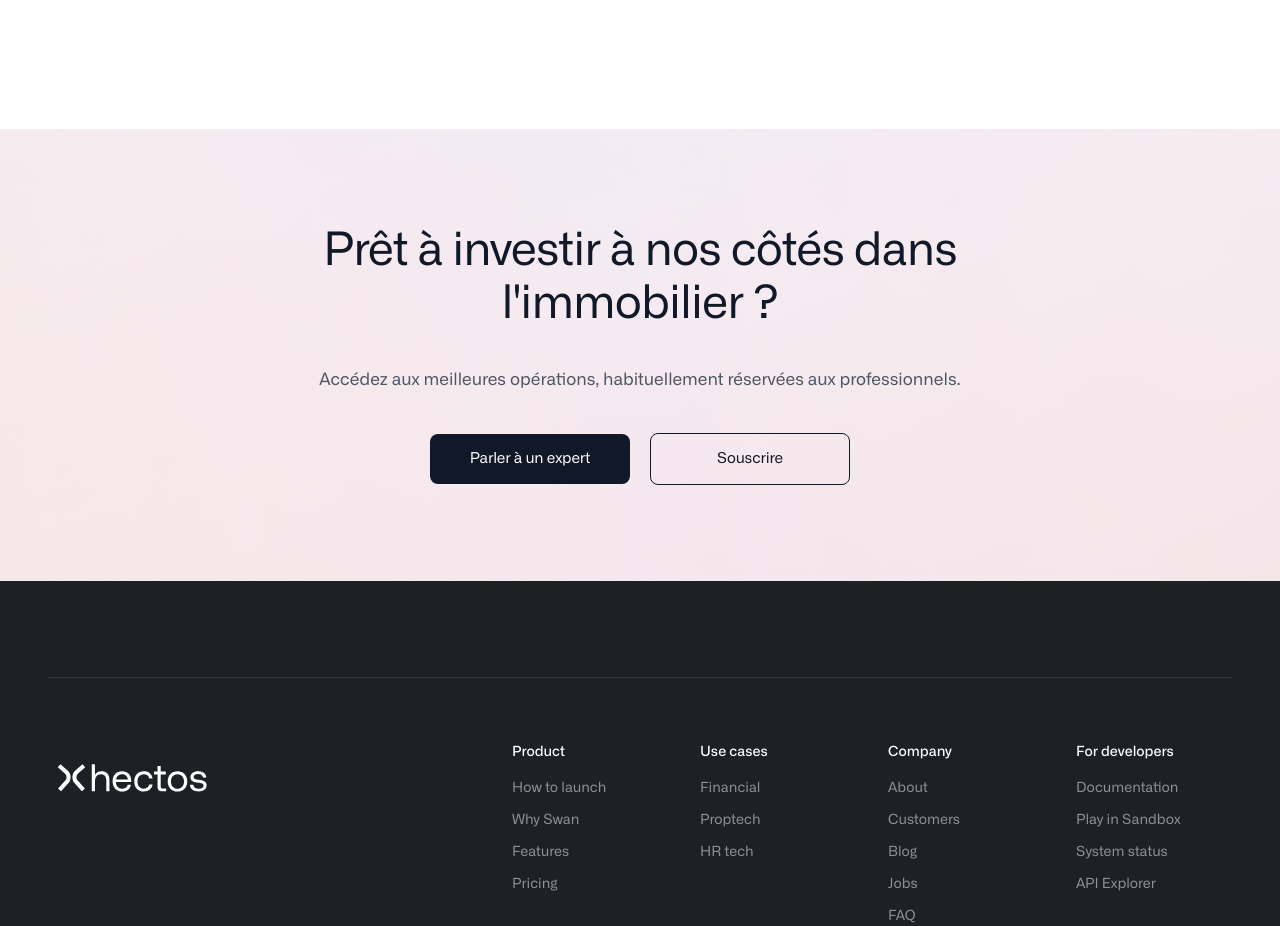
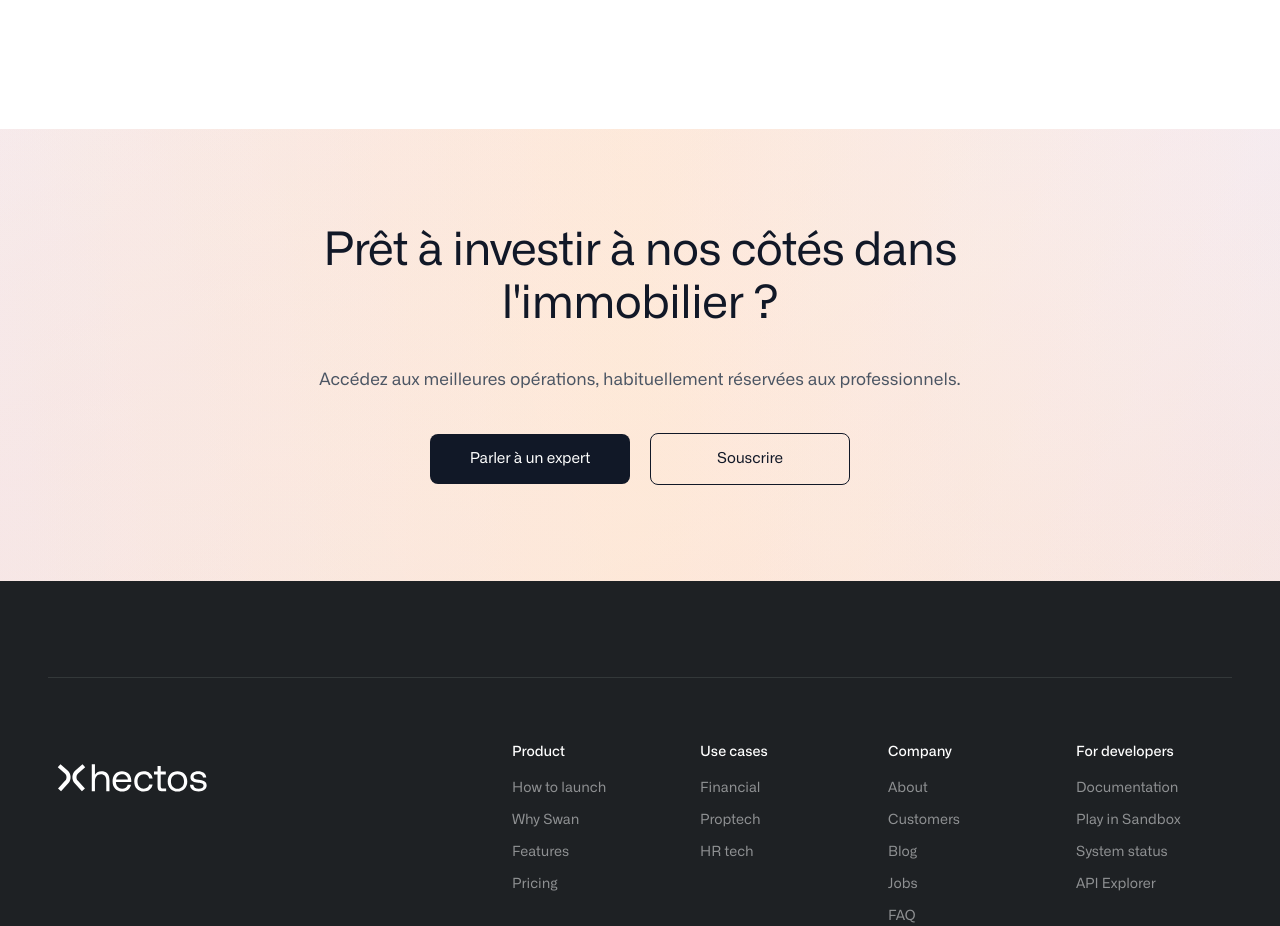
Before and after one commit to emmanuelslr/Offstone, a Next.js app in the folder front/: page / in a window 1280 px wide. Shown: the part 6120-7046 px from the top of the page. Built offline with nearby package versions, Linux system fonts and the light colour scheme.

Commit message:
fix: rebalance CTAFooter gradients with stronger orange presence in center

```diff
--- a/front/src/components/CTAFooter.tsx
+++ b/front/src/components/CTAFooter.tsx
@@ -4,12 +4,13 @@ import Link from 'next/link';
 export default function CTAFooter() {
   return (
     <section className="relative overflow-hidden">
-      <div className="absolute inset-0 bg-gradient-to-br from-[#FFF3EC] via-[#FFE4D3] to-[#FFD4BE] opacity-80"></div>
+      <div className="absolute inset-0 bg-gradient-to-br from-[#FFF3EC] via-[#FFE4D3] to-[#FFD4BE] opacity-90"></div>
+      <div className="absolute inset-0 bg-[radial-gradient(circle_at_center,_var(--tw-gradient-stops))] from-[#FFE4D3]/60 via-[#FFE8D6]/40 to-transparent"></div>
       <div className="absolute inset-0 bg-gradient-to-tr from-[#E8E6FF]/40 via-[#EDF0FF]/20 to-[#E6E5FF]/30"></div>
       <div className="absolute inset-0 bg-gradient-to-tl from-[#FFE8D6]/40 via-[#FFF3EC]/30 to-[#EAE5FF]/20"></div>
-      <div className="absolute inset-0 bg-gradient-to-r from-[#FFE4D3]/30 via-[#EEE6FF]/30 to-[#E8E5FF]/20"></div>
-      <div className="absolute inset-0 bg-[radial-gradient(circle_at_top_right,_var(--tw-gradient-stops))] from-[#FFF3EC]/40 via-[#E8E5FF]/20 to-transparent"></div>
-      <div className="absolute inset-0 bg-gradient-to-l from-[#E6E4FF]/20 via-transparent to-[#E6E4FF]/20"></div>
+      <div className="absolute inset-0 bg-gradient-to-r from-[#FFE4D3]/40 via-[#FFE8D6]/50 to-[#E8E5FF]/20"></div>
+      <div className="absolute inset-0 bg-[radial-gradient(circle_at_top_right,_var(--tw-gradient-stops))] from-[#FFF3EC]/40 via-[#FFE8D6]/30 to-transparent"></div>
+      <div className="absolute inset-0 bg-gradient-to-l from-[#E6E4FF]/20 via-[#FFE8D6]/30 to-[#E6E4FF]/20"></div>
       <div className="relative py-24">
         <div className="container-custom max-w-4xl mx-auto text-center">
           <h2 className="text-[38px] lg:text-[46px] font-normal leading-[1.15] tracking-[-0.02em] mb-9 text-gray-900">
```
